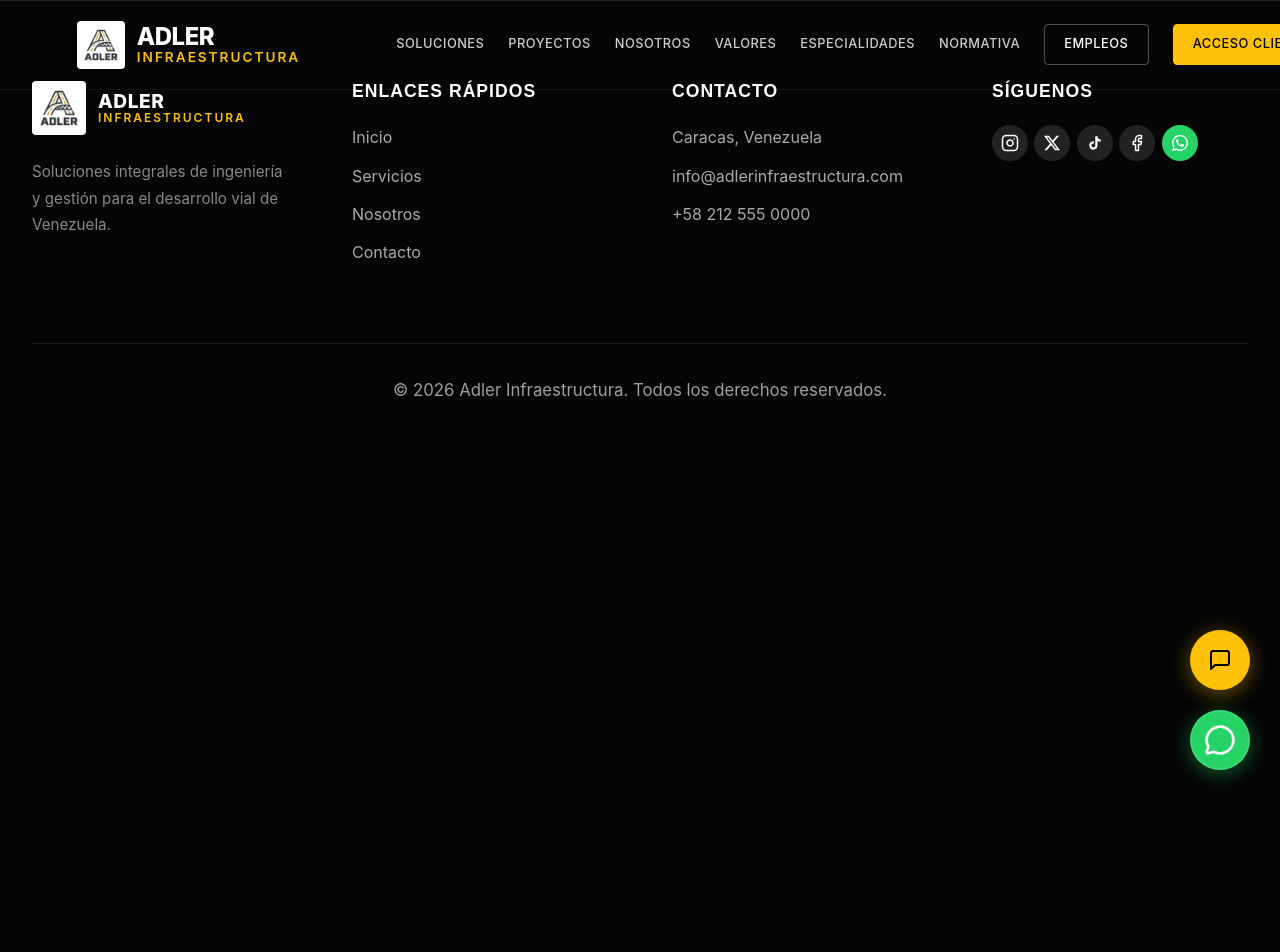
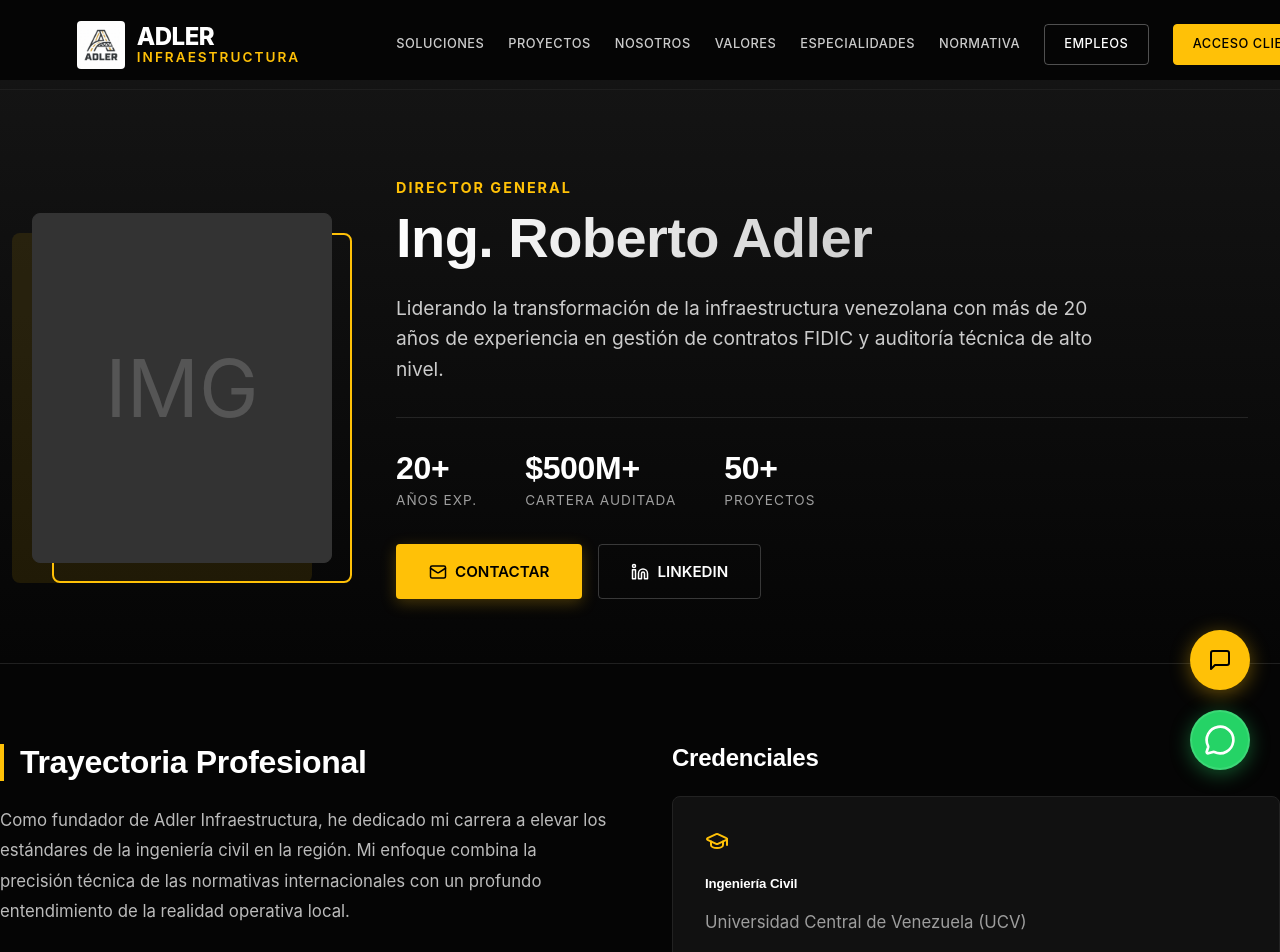
Before and after one commit to eNergy9k3z/adler_infrastructura, a React (Vite) app: page /equipo in a window 1280 px wide. Shown: the top 952 px of the page. Before the commit the page ends 800 px from the top, so only its background shows below. Built offline with nearby package versions, Linux system fonts and the light colour scheme.

Commit message:
feat: add Professional Profile page linked to 'Meet the Team' button

```diff
--- a/src/App.jsx
+++ b/src/App.jsx
@@ -18,6 +18,7 @@
 import Certificaciones from './pages/Certificaciones';
 import PrintableSpec from './pages/PrintableSpec';
 import PrintableDoc from './pages/PrintableDoc';
+import Profile from './pages/Profile';
 
 // Scroll to top on route change
 function ScrollToTop() {
@@ -50,6 +51,7 @@
           <Route path="/servicios/:id/ficha-tecnica" element={<PrintableSpec />} />
           <Route path="/certificaciones" element={<Certificaciones />} />
           <Route path="/certificaciones/documentos/:docId" element={<PrintableDoc />} />
+          <Route path="/equipo" element={<Profile />} />
         </Routes>
         <Footer />
         <WhatsAppButton />
--- a/src/components/About.jsx
+++ b/src/components/About.jsx
@@ -1,8 +1,8 @@
-
 import React from 'react';
+import { Link } from 'react-router-dom';
 import { Target, Users, Settings, MapPin, Briefcase } from 'lucide-react';
 import './About.css';
-import aboutImage from '../assets/venezuela_road.png'; // Use road image as "Outcome"
+import aboutImage from '../assets/venezuela_road.png';
 
 const About = () => {
     return (
@@ -84,7 +84,7 @@
                         </div>
 
                         <div style={{ marginTop: '3rem' }}>
-                            <button className="btn btn-primary">Conozca al Equipo</button>
+                            <Link to="/equipo" className="btn btn-primary">Conozca al Equipo</Link>
                         </div>
                     </div>
                 </div>
--- /dev/null
+++ b/src/pages/Profile.css
@@ -0,0 +1,182 @@
+/* Profile.css */
+.profile-page {
+    background-color: var(--color-bg-body);
+    min-height: 100vh;
+    padding-top: 80px;
+    /* Navbar space */
+    color: var(--color-text-main);
+}
+
+.profile-hero {
+    position: relative;
+    padding: 6rem 0 4rem 0;
+    background: linear-gradient(180deg, rgba(20, 20, 20, 1) 0%, rgba(5, 5, 5, 1) 100%);
+    border-bottom: 1px solid rgba(255, 255, 255, 0.05);
+}
+
+.profile-header-grid {
+    display: grid;
+    grid-template-columns: 300px 1fr;
+    gap: 4rem;
+    align-items: center;
+}
+
+/* Photo Card */
+.profile-photo-wrapper {
+    position: relative;
+    width: 300px;
+    height: 350px;
+}
+
+.profile-photo {
+    width: 100%;
+    height: 100%;
+    object-fit: cover;
+    border-radius: 8px;
+    box-shadow: -20px 20px 0px rgba(255, 193, 7, 0.1);
+    /* Architectural shadow */
+    position: relative;
+    z-index: 2;
+    background-color: #222;
+    /* Placeholder bg */
+    border: 1px solid #333;
+}
+
+.photo-frame {
+    position: absolute;
+    top: 20px;
+    right: -20px;
+    width: 100%;
+    height: 100%;
+    border: 2px solid var(--color-accent);
+    border-radius: 8px;
+    z-index: 1;
+}
+
+/* Header Text */
+.profile-role {
+    color: var(--color-accent);
+    font-weight: 700;
+    text-transform: uppercase;
+    letter-spacing: 2px;
+    font-size: 0.9rem;
+    margin-bottom: 0.5rem;
+    display: block;
+}
+
+.profile-name {
+    font-size: 3.5rem;
+    font-weight: 800;
+    line-height: 1.1;
+    margin-bottom: 1.5rem;
+    background: linear-gradient(90deg, #fff, #aaa);
+    -webkit-background-clip: text;
+    -webkit-text-fill-color: transparent;
+}
+
+.profile-intro {
+    font-size: 1.2rem;
+    color: #ccc;
+    line-height: 1.6;
+    max-width: 700px;
+    margin-bottom: 2rem;
+}
+
+.profile-stats-row {
+    display: flex;
+    gap: 3rem;
+    padding-top: 2rem;
+    border-top: 1px solid rgba(255, 255, 255, 0.1);
+}
+
+.p-stat h4 {
+    font-size: 2rem;
+    color: white;
+    margin: 0;
+    font-weight: 700;
+}
+
+.p-stat span {
+    font-size: 0.85rem;
+    text-transform: uppercase;
+    color: var(--color-text-muted);
+    letter-spacing: 1px;
+}
+
+/* Content Body */
+.profile-body {
+    padding: 5rem 0;
+}
+
+.bio-section h3 {
+    font-size: 2rem;
+    color: white;
+    margin-bottom: 1.5rem;
+    border-left: 4px solid var(--color-accent);
+    padding-left: 1rem;
+}
+
+.bio-section p {
+    font-size: 1.05rem;
+    line-height: 1.8;
+    color: #bbb;
+    margin-bottom: 1.5rem;
+}
+
+/* Skills/Certifications Grid */
+.creds-grid {
+    display: grid;
+    grid-template-columns: repeat(auto-fit, minmax(280px, 1fr));
+    gap: 2rem;
+    margin-top: 3rem;
+}
+
+.cred-card {
+    background: #111;
+    padding: 2rem;
+    border-radius: 8px;
+    border: 1px solid #222;
+    transition: transform 0.2s;
+}
+
+.cred-card:hover {
+    transform: translateY(-5px);
+    border-color: var(--color-accent);
+}
+
+.cred-icon {
+    color: var(--color-accent);
+    margin-bottom: 1rem;
+}
+
+/* Mobile */
+@media (max-width: 900px) {
+    .profile-header-grid {
+        grid-template-columns: 1fr;
+        gap: 3rem;
+        text-align: center;
+    }
+
+    .profile-photo-wrapper {
+        margin: 0 auto;
+        /* Center photo */
+        max-width: 100%;
+    }
+
+    .profile-name {
+        font-size: 2.5rem;
+    }
+
+    .profile-stats-row {
+        justify-content: center;
+        gap: 2rem;
+    }
+
+    .bio-section h3 {
+        border-left: none;
+        border-bottom: 4px solid var(--color-accent);
+        padding-left: 0;
+        padding-bottom: 0.5rem;
+        display: inline-block;
+    }
+}
--- /dev/null
+++ b/src/pages/Profile.jsx
@@ -0,0 +1,107 @@
+import React, { useEffect } from 'react';
+import { Award, BookOpen, Briefcase, GraduationCap, Linkedin, Mail } from 'lucide-react';
+import { Link } from 'react-router-dom';
+import './Profile.css';
+
+const Profile = () => {
+    useEffect(() => {
+        window.scrollTo(0, 0);
+    }, []);
+
+    return (
+        <div className="profile-page">
+            <div className="profile-hero">
+                <div className="container">
+                    <div className="profile-header-grid">
+                        {/* Photo Section */}
+                        <div className="profile-photo-wrapper">
+                            <div className="photo-frame"></div>
+                            {/* Placeholder for real photo */}
+                            <div className="profile-photo" style={{ display: 'flex', alignItems: 'center', justifyContent: 'center', background: '#333' }}>
+                                <span style={{ fontSize: '5rem', color: '#555' }}>IMG</span>
+                            </div>
+                        </div>
+
+                        {/* Text Information */}
+                        <div className="profile-info">
+                            <span className="profile-role">Director General</span>
+                            <h1 className="profile-name">Ing. Roberto Adler</h1>
+                            <p className="profile-intro">
+                                Liderando la transformación de la infraestructura venezolana con más de 20 años de experiencia en gestión de contratos FIDIC y auditoría técnica de alto nivel.
+                            </p>
+
+                            <div className="profile-stats-row">
+                                <div className="p-stat">
+                                    <h4>20+</h4>
+                                    <span>Años Exp.</span>
+                                </div>
+                                <div className="p-stat">
+                                    <h4>$500M+</h4>
+                                    <span>Cartera Auditada</span>
+                                </div>
+                                <div className="p-stat">
+                                    <h4>50+</h4>
+                                    <span>Proyectos</span>
+                                </div>
+                            </div>
+
+                            <div style={{ marginTop: '2rem', display: 'flex', gap: '1rem' }}>
+                                <a href="mailto:director@adler.com" className="btn btn-primary" style={{ gap: '0.5rem' }}>
+                                    <Mail size={18} /> Contactar
+                                </a>
+                                <a href="#" className="btn btn-outline" style={{ gap: '0.5rem' }}>
+                                    <Linkedin size={18} /> LinkedIn
+                                </a>
+                            </div>
+                        </div>
+                    </div>
+                </div>
+            </div>
+
+            <div className="container profile-body">
+                <div className="grid grid-2" style={{ alignItems: 'start', gap: '4rem' }}>
+
+                    {/* Biography */}
+                    <div className="bio-section">
+                        <h3>Trayectoria Profesional</h3>
+                        <p>
+                            Como fundador de Adler Infraestructura, he dedicado mi carrera a elevar los estándares de la ingeniería civil en la región. Mi enfoque combina la precisión técnica de las normativas internacionales con un profundo entendimiento de la realidad operativa local.
+                        </p>
+                        <p>
+                            Antes de establecer Adler, lideré departamentos de control de calidad en megaproyectos viales, donde identifiqué la necesidad crítica de una auditoría técnica independiente que garantizara transparencia para los inversores.
+                        </p>
+                        <p>
+                            Mi filosofía es simple: "La calidad no es un accidente, es el resultado de una intención inteligente".
+                        </p>
+                    </div>
+
+                    {/* Credentials Sidebar */}
+                    <div className="creds-section">
+                        <h3 style={{ fontSize: '1.5rem', marginBottom: '1.5rem', color: 'white' }}>Credenciales</h3>
+
+                        <div className="cred-card" style={{ marginBottom: '1rem' }}>
+                            <div className="cred-icon"><GraduationCap size={24} /></div>
+                            <h5 style={{ color: 'white', fontWeight: 'bold' }}>Ingeniería Civil</h5>
+                            <p className="text-muted text-sm">Universidad Central de Venezuela (UCV)</p>
+                        </div>
+
+                        <div className="cred-card" style={{ marginBottom: '1rem' }}>
+                            <div className="cred-icon"><Award size={24} /></div>
+                            <h5 style={{ color: 'white', fontWeight: 'bold' }}>Master en Gerencia de Proyectos</h5>
+                            <p className="text-muted text-sm">IESA / PMI Certified</p>
+                        </div>
+
+                        <div className="cred-card">
+                            <div className="cred-icon"><BookOpen size={24} /></div>
+                            <h5 style={{ color: 'white', fontWeight: 'bold' }}>Certificación FIDIC</h5>
+                            <p className="text-muted text-sm">Gestión de Contratos Internacionales</p>
+                        </div>
+                    </div>
+
+                </div>
+            </div>
+        </div>
+    );
+};
+
+export default Profile;
```
